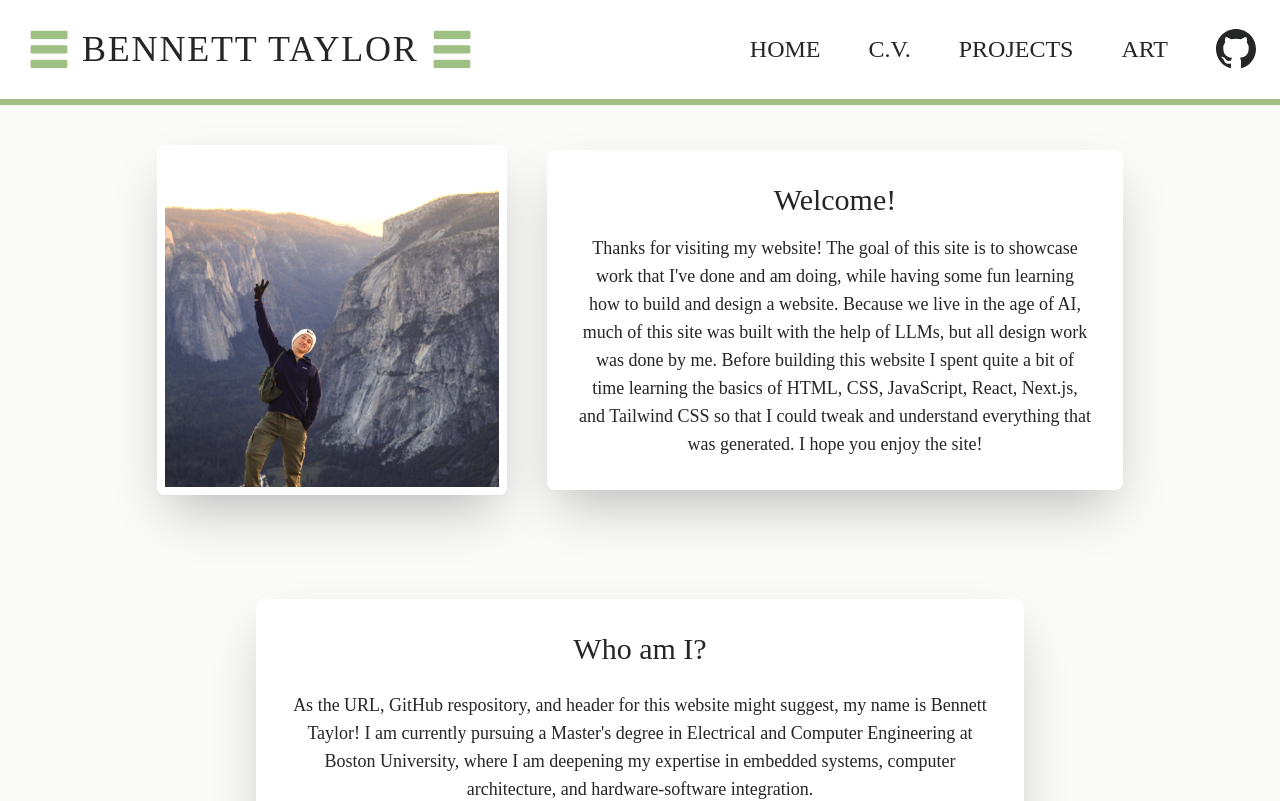
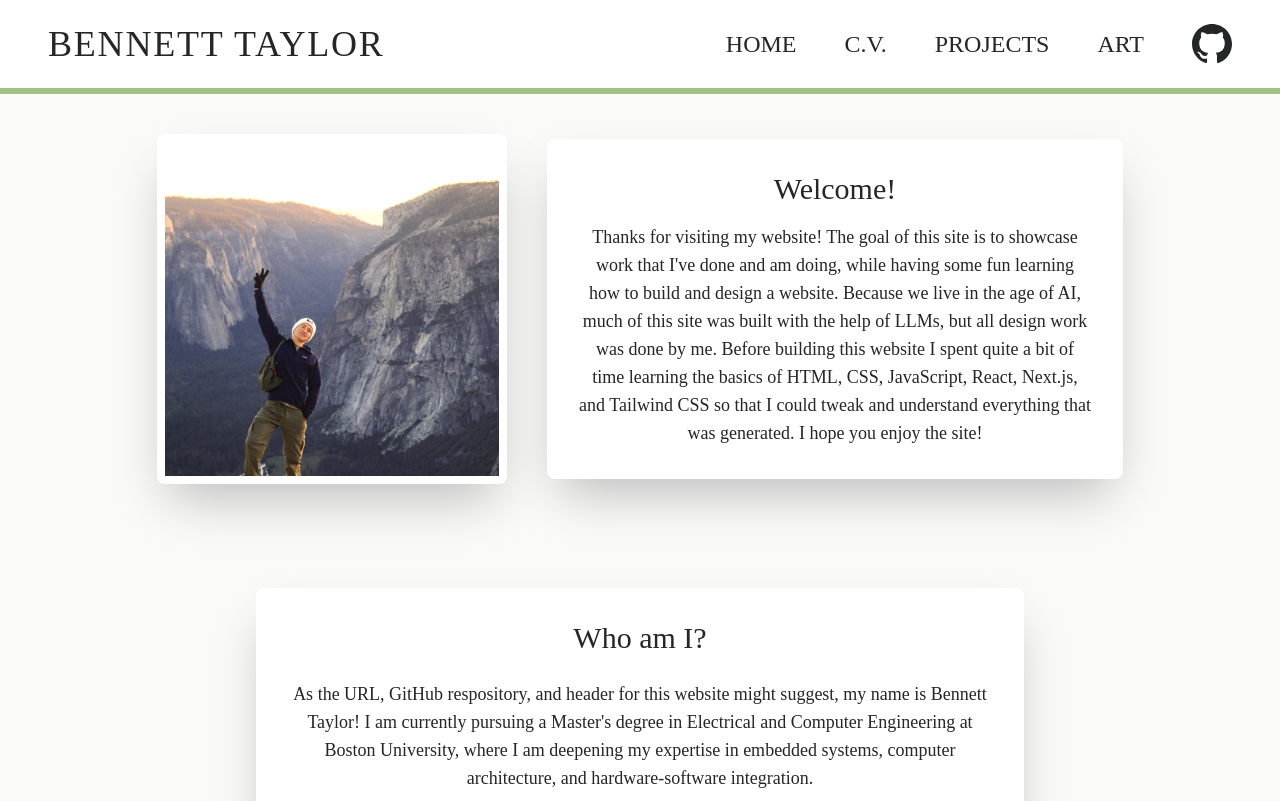
Before and after one commit to BennettTaylor/bennetttaylor.github.io, a Next.js app: page / in a window 1280 px wide. Shown: the top 801 px of the page. Built offline with nearby package versions, Linux system fonts and the light colour scheme.

Commit message:
Changing header styling and metadata

```diff
--- a/src/app/layout.js
+++ b/src/app/layout.js
@@ -2,6 +2,10 @@ import Header from '../components/Header';
 import Footer from '../components/Footer';
 import './globals.css';
 
+export const metadata = {
+  title: 'Bennett Taylor',
+  description: 'A portfolio showcasing the work of Bennett Taylor',
+}
 export default function RootLayout({ children }) {
   return (
     <html lang="en">
--- a/src/components/Header.js
+++ b/src/components/Header.js
@@ -4,14 +4,7 @@ import Image from 'next/image';
 export default function Header() {
   return (
     <header className="bg-white p-6 pt-6 z-50 border-b-6 border-lightgreen">
-      <div className="flex justify-between items-center">
-          <div className="flex justify-center items-center gap-2">
-            <Image
-                      src="/favicon.jpg"
-                      alt="Favicon"
-                      width={50}
-                      height={50}
-                    />
+      <div className="flex justify-between items-center px-6">
         <Link
           href="/"
           className="tracking-wider chicle-regular text-4xl focus:outline-none hover:text-black"
@@ -19,13 +12,6 @@ export default function Header() {
         >
           BENNETT TAYLOR
         </Link>
-          <Image
-                      src="/favicon.jpg"
-                      alt="Favicon"
-                      width={50}
-                      height={50}
-                    />
-          </div>
         <nav>
           <ul className="flex items-center space-x-4">
             {[
```
Also changed, not shown: 1 other file (tests, documents, lock files or other folders). Lines whose indentation alone changed are shown as unchanged.
